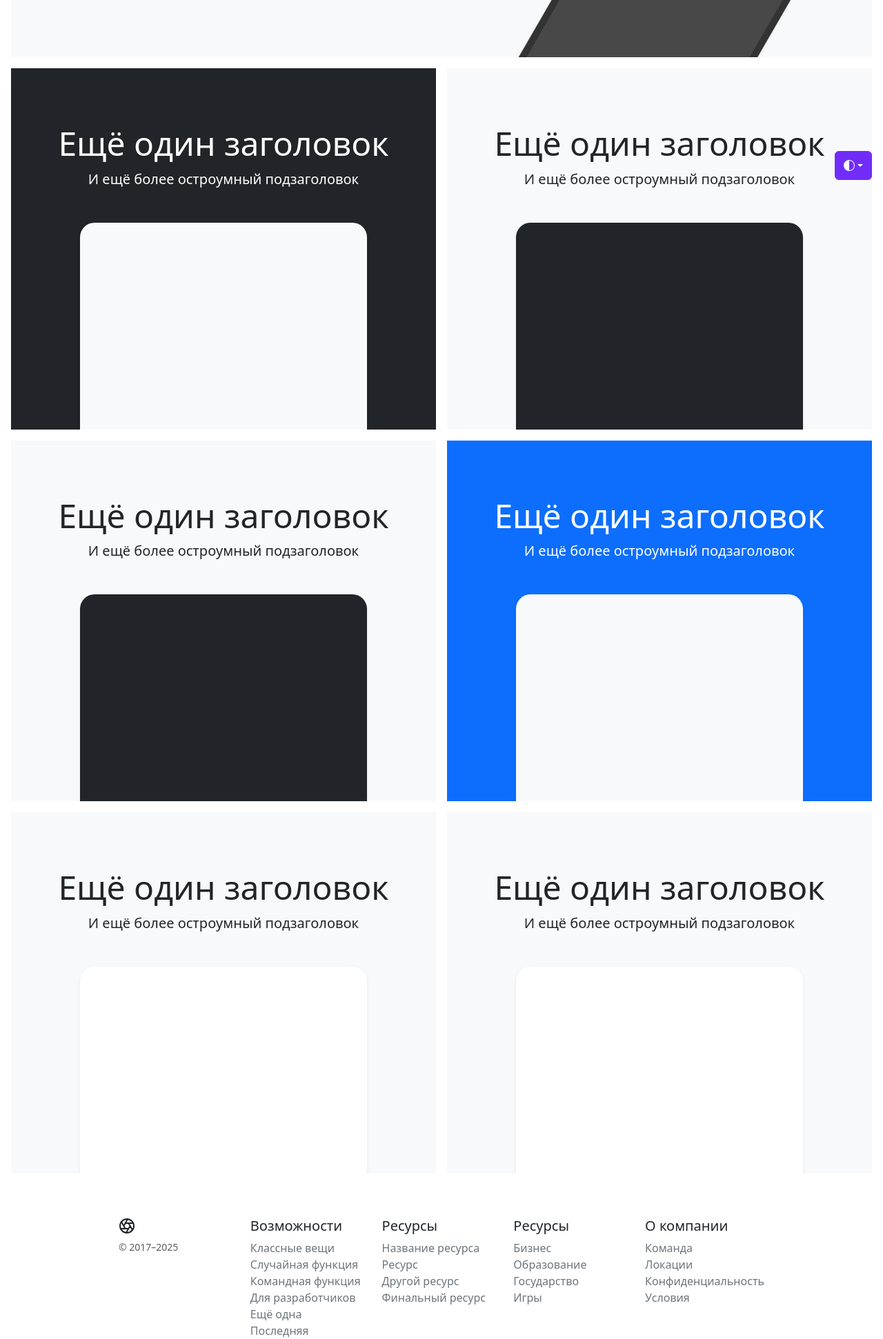
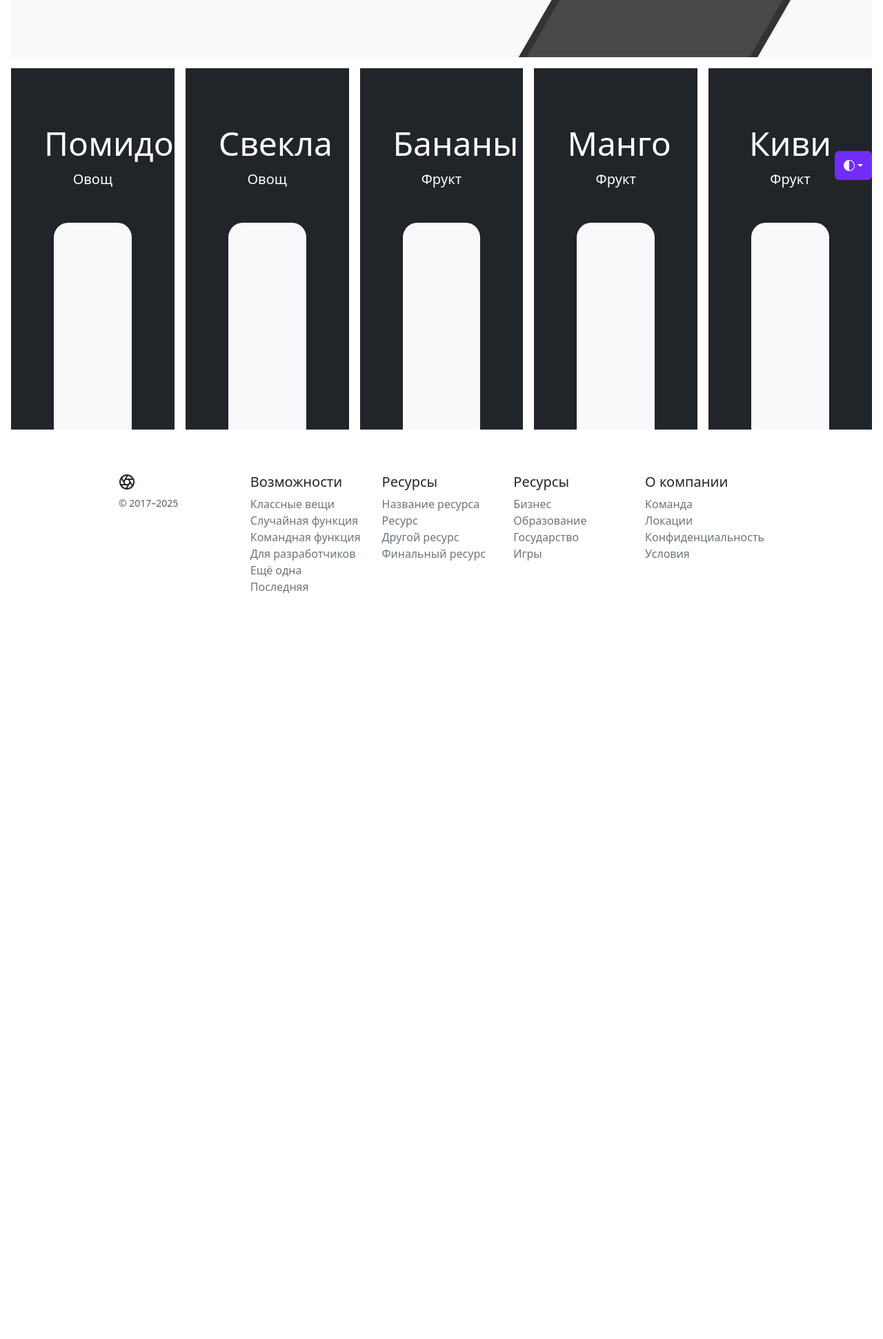
Before and after one commit to pannikolaserg-prog/Django_work, a Django app: page / in a window 1280 px wide. Shown: the part 523-2465 px from the top of the page at 69% size. After the commit the page ends 1383 px from the top, so only its background shows below. Run offline with Django 5.2, Linux system fonts and the light colour scheme; data comes from the database, SQL or seed files in the repository; some libraries are stand-ins or nearby versions.

Commit message:
add products_list.html

```diff
--- a/catalog/templates/base.html
+++ b/catalog/templates/base.html
@@ -17,7 +17,6 @@
     <link rel="apple-touch-icon" href="/docs/5.3/assets/img/favicons/apple-touch-icon.png" sizes="180x180">
     <link rel="icon" href="/docs/5.3/assets/img/favicons/favicon-32x32.png" sizes="32x32" type="image/png">
     <link rel="icon" href="/docs/5.3/assets/img/favicons/favicon-16x16.png" sizes="16x16" type="image/png">
-    <link rel="manifest" href="/docs/5.3/assets/img/favicons/manifest.json">
     <link rel="mask-icon" href="/docs/5.3/assets/img/favicons/safari-pinned-tab.svg" color="#712cf9">
     <link rel="icon" href="/docs/5.3/assets/img/favicons/favicon.ico">
     <meta name="theme-color" content="#712cf9">
@@ -214,59 +213,10 @@
         <div class="product-device shadow-sm d-none d-md-block"></div>
         <div class="product-device product-device-2 shadow-sm d-none d-md-block"></div>
     </div>
+    {% block content %}
+    {% endblock %}
+<main>
 
-    <!-- Блоки товаров -->
-    <div class="d-md-flex flex-md-equal w-100 my-md-3 ps-md-3">
-        <div class="text-bg-dark me-md-3 pt-3 px-3 pt-md-5 px-md-5 text-center overflow-hidden">
-            <div class="my-3 py-3">
-                <h2 class="display-5">Ещё один заголовок</h2>
-                <p class="lead">И ещё более остроумный подзаголовок</p>
-            </div>
-            <div class="bg-body-tertiary shadow-sm mx-auto" style="width: 80%; height: 300px; border-radius: 21px 21px 0 0;"></div>
-        </div>
-        <div class="bg-body-tertiary me-md-3 pt-3 px-3 pt-md-5 px-md-5 text-center overflow-hidden">
-            <div class="my-3 p-3">
-                <h2 class="display-5">Ещё один заголовок</h2>
-                <p class="lead">И ещё более остроумный подзаголовок</p>
-            </div>
-            <div class="bg-dark shadow-sm mx-auto" style="width: 80%; height: 300px; border-radius: 21px 21px 0 0;"></div>
-        </div>
-    </div>
-
-    <div class="d-md-flex flex-md-equal w-100 my-md-3 ps-md-3">
-        <div class="bg-body-tertiary me-md-3 pt-3 px-3 pt-md-5 px-md-5 text-center overflow-hidden">
-            <div class="my-3 p-3">
-                <h2 class="display-5">Ещё один заголовок</h2>
-                <p class="lead">И ещё более остроумный подзаголовок</p>
-            </div>
-            <div class="bg-dark shadow-sm mx-auto" style="width: 80%; height: 300px; border-radius: 21px 21px 0 0;"></div>
-        </div>
-        <div class="text-bg-primary me-md-3 pt-3 px-3 pt-md-5 px-md-5 text-center overflow-hidden">
-            <div class="my-3 py-3">
-                <h2 class="display-5">Ещё один заголовок</h2>
-                <p class="lead">И ещё более остроумный подзаголовок</p>
-            </div>
-            <div class="bg-body-tertiary shadow-sm mx-auto" style="width: 80%; height: 300px; border-radius: 21px 21px 0 0;"></div>
-        </div>
-    </div>
-
-    <div class="d-md-flex flex-md-equal w-100 my-md-3 ps-md-3">
-        <div class="bg-body-tertiary me-md-3 pt-3 px-3 pt-md-5 px-md-5 text-center overflow-hidden">
-            <div class="my-3 p-3">
-                <h2 class="display-5">Ещё один заголовок</h2>
-                <p class="lead">И ещё более остроумный подзаголовок</p>
-            </div>
-            <div class="bg-body shadow-sm mx-auto" style="width: 80%; height: 300px; border-radius: 21px 21px 0 0;"></div>
-        </div>
-        <div class="bg-body-tertiary me-md-3 pt-3 px-3 pt-md-5 px-md-5 text-center overflow-hidden">
-            <div class="my-3 py-3">
-                <h2 class="display-5">Ещё один заголовок</h2>
-                <p class="lead">И ещё более остроумный подзаголовок</p>
-            </div>
-            <div class="bg-body shadow-sm mx-auto" style="width: 80%; height: 300px; border-radius: 21px 21px 0 0;"></div>
-        </div>
-    </div>
-</main>
 
 <!-- Футер -->
 <footer class="container py-5">
--- /dev/null
+++ b/catalog/templates/products_list.html
@@ -0,0 +1,22 @@
+{% extends 'base.html' %}
+{% block content %}
+    <div class="d-md-flex flex-md-equal w-100 my-md-3 ps-md-3">
+        {% for product in products %}
+        <div class="text-bg-dark me-md-3 pt-3 px-3 pt-md-5 px-md-5 text-center overflow-hidden">
+            <div class="my-3 py-3">
+                <h2 class="display-5">{{ product.name|default:"Ещё один заголовок" }}</h2>
+                <p class="lead">{{ product.description|default:"И ещё более остроумный подзаголовок" }}</p>
+            </div>
+            {% if product.image %}
+            <img src="{{ product.image.url }}" alt="{{ product.name }}" class="bg-body-tertiary shadow-sm mx-auto" style="width: 80%; height: 300px; object-fit: cover; border-radius: 21px 21px 0 0;">
+            {% else %}
+            <div class="bg-body-tertiary shadow-sm mx-auto" style="width: 80%; height: 300px; border-radius: 21px 21px 0 0;"></div>
+            {% endif %}
+        </div>
+        {% empty %}
+        <div class="text-center p-5">
+            <p>Товаров пока нет</p>
+        </div>
+        {% endfor %}
+    </div>
+{% endblock %}
--- a/catalog/urls.py
+++ b/catalog/urls.py
@@ -1,12 +1,12 @@
 from django.urls import path
 
 from . import views
-from catalog.views import index
+from catalog.views import product_list
 
 app_name = "catalog"
 
 urlpatterns = [
     # path("", views.home, name="home"),
     # path("contacts/", views.contacts, name="contacts"),
-    path("", index)
+    path("", product_list)
 ]
--- a/catalog/views.py
+++ b/catalog/views.py
@@ -1,7 +1,10 @@
+from itertools import product
+
 from django.contrib import messages
 from django.shortcuts import render
 
 from .forms import ContactForm
+from .models import Product
 
 
 def home(request):
@@ -22,5 +25,8 @@ def contacts(request):
     return render(request, "contacts.html", {"form": form})
 
 
-def index(request):
-    return render(request, "base.html")
+def product_list(request):
+    products = Product.objects.all()
+    context = {"products": products}
+
+    return render(request, "products_list.html", context)
```
